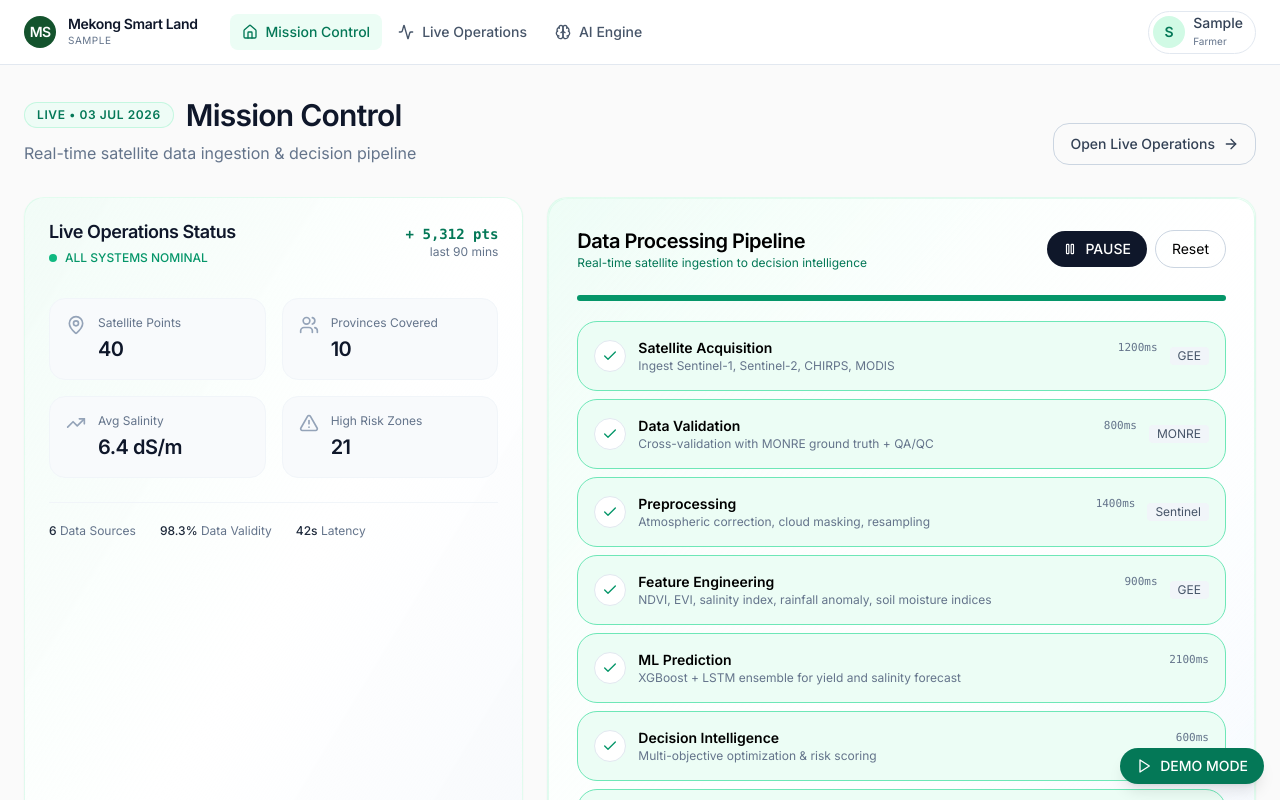
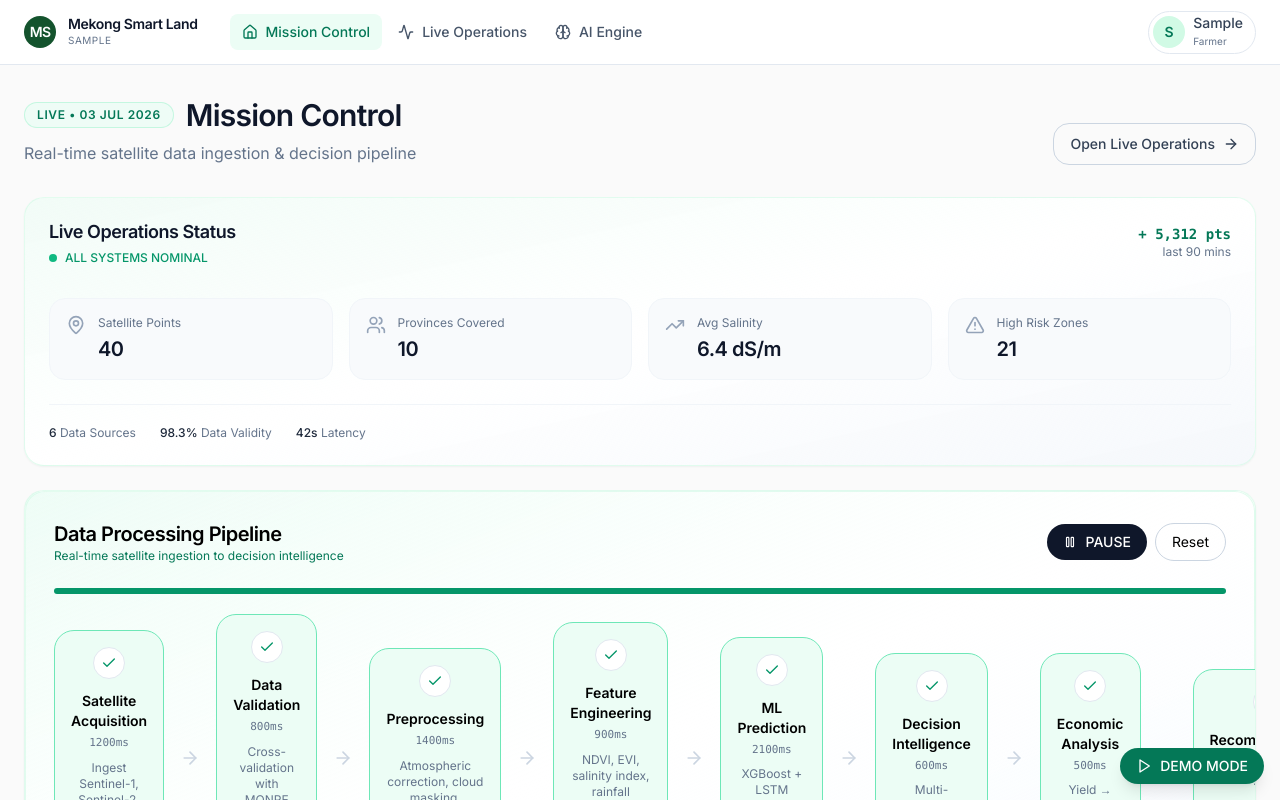
Before and after one commit to Rhytam23/asia101, a React (Vite) app: page /mission-control in a window 1280 px wide. Both pictures are taken after typing "Sample", "name@example.com", "Sample", "Sample123", "Sample123" into the empty fields and a click on the button "Create Account". Shown: the top 800 px of the page. Built offline with nearby package versions, Linux system fonts and the light colour scheme.

Commit message:
Update UI layouts to horizontal design system and add colored stat boxes

```diff
--- a/src/components/PipelineVisualizer.tsx
+++ b/src/components/PipelineVisualizer.tsx
@@ -1,5 +1,5 @@
 import { useState, useEffect } from 'react';
-import { Check, Clock, Play, Pause } from 'lucide-react';
+import { Check, Clock, Play, Pause, ArrowRight } from 'lucide-react';
 import { pipelineSteps } from '../data/mockData';
 
 interface PipelineVisualizerProps {
@@ -78,15 +78,15 @@ export default function PipelineVisualizer({ autoPlay = true, onComplete }: Pipe
         </div>
       </div>
 
-      <div className="space-y-2 mt-5">
+      <div className="flex flex-col md:flex-row items-stretch justify-between gap-4 mt-5 relative">
         {pipelineSteps.map((step, index) => {
           const isActive = index === currentStep && isPlaying;
           const isCompleted = completed.includes(index);
 
           return (
+            <div key={step.id} className="flex flex-col md:flex-row items-center gap-4 flex-1">
               <div
-              key={step.id}
-              className={`pipeline-step ${isActive ? 'active' : ''} ${isCompleted ? 'completed' : ''}`}
+                className={`pipeline-step w-full ${isActive ? 'active' : ''} ${isCompleted ? 'completed' : ''}`}
               >
                 <div className="flex items-center justify-center w-8 h-8 rounded-2xl bg-white border border-slate-200 flex-shrink-0">
                   {isCompleted ? (
@@ -97,15 +97,21 @@ export default function PipelineVisualizer({ autoPlay = true, onComplete }: Pipe
                     <span className="text-[10px] text-slate-400 font-mono font-medium">{(index + 1).toString().padStart(2, '0')}</span>
                   )}
                 </div>
-              <div className="flex-1 min-w-0">
-                <div className="flex items-center justify-between">
-                  <div className="font-semibold text-sm">{step.name}</div>
-                  <div className="text-[11px] text-slate-500 font-mono">{step.duration}ms</div>
+                <div className="w-full">
+                  <div className="flex flex-col items-center">
+                    <div className="font-semibold text-sm text-center">{step.name}</div>
+                    <div className="text-[11px] text-slate-500 font-mono mt-1">{step.duration}ms</div>
                   </div>
-                <div className="text-xs text-slate-500">{step.description}</div>
+                  <div className="text-xs text-slate-500 mt-2 text-center">{step.description}</div>
                 </div>
                 {step.dataSource && (
-                <div className="text-xs px-2 py-px bg-slate-100 rounded text-slate-600">{step.dataSource}</div>
+                  <div className="mt-auto text-[10px] px-2 py-px bg-slate-100 rounded text-slate-600 uppercase tracking-wider">{step.dataSource}</div>
+                )}
+              </div>
+              {index < pipelineSteps.length - 1 && (
+                <div className="hidden md:flex items-center justify-center text-slate-300">
+                  <ArrowRight className="w-5 h-5" />
+                </div>
               )}
             </div>
           );
--- a/src/index.css
+++ b/src/index.css
@@ -70,7 +70,7 @@ body {
 }
 
 .pipeline-step {
-  @apply flex items-center gap-3 p-4 rounded-2xl transition-all border border-slate-200;
+  @apply flex flex-col items-center gap-3 p-4 rounded-2xl transition-all border border-slate-200 text-center flex-1;
 }
 
 .pipeline-step.active {
--- a/src/pages/LandingPage.tsx
+++ b/src/pages/LandingPage.tsx
@@ -1,3 +1,4 @@
+import React from 'react';
 import { Link } from 'react-router-dom';
 import { ArrowRight, Satellite, Users, TrendingUp, Shield, Globe, Zap } from 'lucide-react';
 
@@ -112,15 +113,22 @@ export default function LandingPage() {
             </Link>
           </div>
 
-          <div className="grid grid-cols-2 md:grid-cols-5 gap-4">
+          <div className="flex flex-col md:flex-row items-stretch justify-between gap-4">
             {[
               'Satellite Data', 'Validation', 'ML Prediction',
               'Decision Intelligence', 'SMS Alerts'
-            ].map((step, idx) => (
-              <div key={idx} className="flex items-center gap-3 bg-slate-50 border border-slate-200 px-5 py-4 rounded-2xl">
-                <div className="w-7 h-7 flex-shrink-0 rounded-full bg-primary text-white text-xs flex items-center justify-center font-mono">{idx + 1}</div>
-                <div className="font-medium text-sm leading-tight">{step}</div>
-              </div>
+            ].map((step, idx, arr) => (
+              <React.Fragment key={idx}>
+                <div className="flex flex-col items-center gap-3 bg-slate-50 border border-slate-200 px-5 py-4 rounded-2xl flex-1 text-center">
+                  <div className="w-8 h-8 flex-shrink-0 rounded-full bg-emerald-100 text-emerald-700 text-sm flex items-center justify-center font-bold">{idx + 1}</div>
+                  <div className="font-semibold text-sm leading-tight">{step}</div>
+                </div>
+                {idx < arr.length - 1 && (
+                  <div className="hidden md:flex items-center justify-center text-slate-300">
+                    <ArrowRight className="w-5 h-5" />
+                  </div>
+                )}
+              </React.Fragment>
             ))}
           </div>
         </div>
--- a/src/pages/MissionControl.tsx
+++ b/src/pages/MissionControl.tsx
@@ -35,7 +35,7 @@ export default function MissionControl() {
 
       <div className="grid grid-cols-1 xl:grid-cols-12 gap-6 animate-fade-in">
         {/* Live Status */}
-        <Card className="xl:col-span-5 border-emerald-100 shadow-emerald-900/5">
+        <Card className="xl:col-span-12 border-emerald-100 shadow-emerald-900/5">
           <CardHeader className="flex flex-row items-center justify-between pb-2 border-none">
             <div>
               <CardTitle>Live Operations Status</CardTitle>
@@ -53,7 +53,7 @@ export default function MissionControl() {
             </div>
           </CardHeader>
           <CardContent>
-            <div className="grid grid-cols-2 gap-4">
+            <div className="grid grid-cols-2 md:grid-cols-4 gap-4">
               {[
                 { label: 'Satellite Points', value: liveMetrics.points, icon: MapPin },
                 { label: 'Provinces Covered', value: liveMetrics.provinces, icon: Users },
@@ -81,7 +81,7 @@ export default function MissionControl() {
         </Card>
 
         {/* Pipeline Visualizer */}
-        <Card className="xl:col-span-7 bg-slate-50 overflow-hidden">
+        <Card className="xl:col-span-12 bg-slate-50 overflow-hidden">
           <PipelineVisualizer autoPlay={true} />
         </Card>
 
@@ -97,7 +97,10 @@ export default function MissionControl() {
                 <ArrowRight className="text-slate-300 group-hover:text-primary group-hover:translate-x-1 transition-all" />
               </div>
               <h3 className="font-bold text-lg text-slate-900 tracking-tight">AI Decision Engine</h3>
-              <p className="text-sm text-slate-500 mt-1">Explainable recommendations with full confidence metrics.</p>
+              <div className="bg-emerald-50 text-emerald-700 p-3 rounded-xl mt-4">
+                <div className="text-2xl font-bold tracking-tight">94%</div>
+                <div className="text-xs font-semibold uppercase tracking-wider opacity-80 mt-0.5">Avg Confidence</div>
+              </div>
             </Card>
           </Link>
 
@@ -112,7 +115,10 @@ export default function MissionControl() {
                     <ArrowRight className="text-slate-300 group-hover:text-primary group-hover:translate-x-1 transition-all" />
                   </div>
                   <h3 className="font-bold text-lg text-slate-900 tracking-tight">Interactive GIS Map</h3>
-                  <p className="text-sm text-slate-500 mt-1">Real-time layers, timeline, and province boundaries.</p>
+                  <div className="bg-blue-50 text-blue-700 p-3 rounded-xl mt-4">
+                    <div className="text-2xl font-bold tracking-tight">12</div>
+                    <div className="text-xs font-semibold uppercase tracking-wider opacity-80 mt-0.5">Active Provinces</div>
+                  </div>
                 </Card>
               </Link>
               <Link to="/historical">
@@ -124,7 +130,10 @@ export default function MissionControl() {
                     <ArrowRight className="text-slate-300 group-hover:text-primary group-hover:translate-x-1 transition-all" />
                   </div>
                   <h3 className="font-bold text-lg text-slate-900 tracking-tight">Historical Replay</h3>
-                  <p className="text-sm text-slate-500 mt-1">2016 & 2020 Salinity Crisis Simulations.</p>
+                  <div className="bg-amber-50 text-amber-700 p-3 rounded-xl mt-4">
+                    <div className="text-2xl font-bold tracking-tight">2</div>
+                    <div className="text-xs font-semibold uppercase tracking-wider opacity-80 mt-0.5">Crisis Models</div>
+                  </div>
                 </Card>
               </Link>
             </>
```
Also changed, not shown: 3 other files (tests, documents, lock files or other folders). Lines whose indentation alone changed are shown as unchanged.
